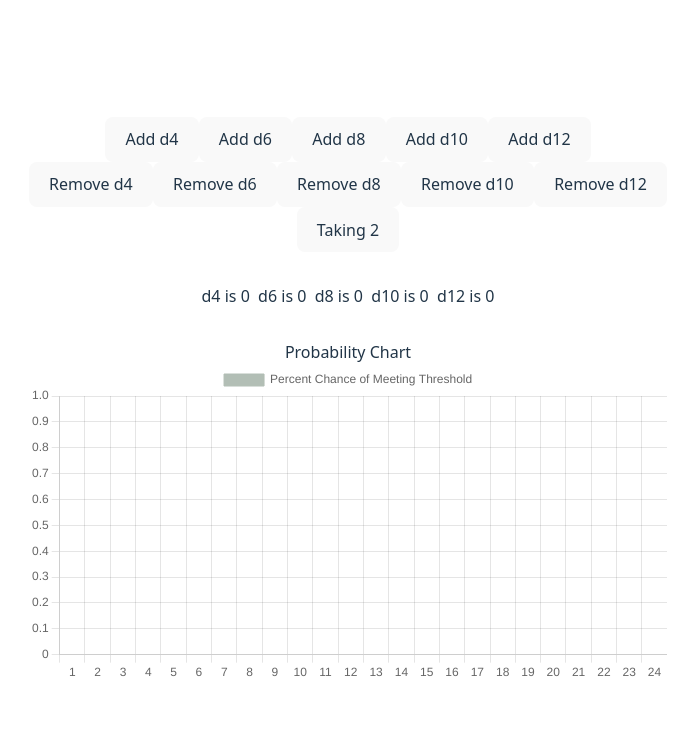
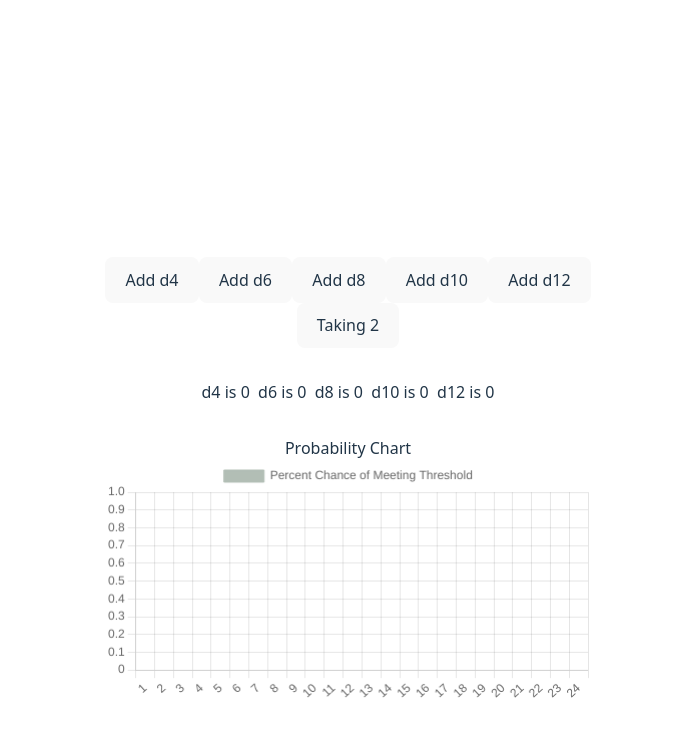
Before and after one commit to emoutrey/MarvelHeroicDicePoolVisualizer, a React (Vite) app: page / in a window 1280 px wide. Shown: the top 736 px of the page, without its empty margins (292-990 px from the left). Built offline with nearby package versions, Linux system fonts and the light colour scheme.

Commit message:
Maybe I should just use svgs

```diff
--- a/src/Dice.tsx
+++ b/src/Dice.tsx
@@ -13,11 +13,15 @@
     };
 
     return (
-        <>
-            <Triangle direction='up' />
+        <div className="flex flex-col">
+            <div className="w-20 h-40">
+                <Triangle direction='up' />
+            </div>
+            {/* this is where the picture of the die will go */}
+            {/* I want to make the shape with css rather than use svgs */}
             <button className="bg-blue-500" onClick={handleClick}>{diceLabel}</button>
             <Triangle direction='down' />
-        </>
+        </div>
     )
 }
 
--- a/src/DicePool.tsx
+++ b/src/DicePool.tsx
@@ -13,18 +13,13 @@
     {/* TODO: Make these pictures of dice or something, buttons and labels are just placeholders */}
     return (
         <div>
-            <Dice diceLabel="Add d4" diceFunction={() => setD4(totalDice < maxDice ? d4 + 1 : d4)} />
-            <Dice diceLabel="Add d6" diceFunction={() => setD6(totalDice < maxDice ? d6 + 1 : d6)} />
-            <Dice diceLabel="Add d8" diceFunction={() => setD8(totalDice < maxDice ? d8 + 1 : d8)} />
-            <Dice diceLabel="Add d10" diceFunction={() => setD10(totalDice < maxDice ? d10 + 1 : d10)} />
-            <Dice diceLabel="Add d12" diceFunction={() => setD12(totalDice < maxDice ? d12 + 1 : d12)} />
-            <br/>
-            <Dice diceLabel="Remove d4" diceFunction={() => setD4(d4 > 0 ? d4 - 1 : d4)} />
-            <Dice diceLabel="Remove d6" diceFunction={() => setD6(d6 > 0 ? d6 - 1 : d6)} />
-            <Dice diceLabel="Remove d8" diceFunction={() => setD8(d8 > 0 ? d8 - 1 : d8)} />
-            <Dice diceLabel="Remove d10" diceFunction={() => setD10(d10 > 0 ? d10 - 1 : d10)} />
-            <Dice diceLabel="Remove d12" diceFunction={() => setD12(d12 > 0 ? d12 - 1 : d12)} />
-            <br/>
+            <div className="flex flex-row">
+                <Dice diceLabel="Add d4" diceFunction={() => setD4(totalDice < maxDice ? d4 + 1 : d4)} />
+                <Dice diceLabel="Add d6" diceFunction={() => setD6(totalDice < maxDice ? d6 + 1 : d6)} />
+                <Dice diceLabel="Add d8" diceFunction={() => setD8(totalDice < maxDice ? d8 + 1 : d8)} />
+                <Dice diceLabel="Add d10" diceFunction={() => setD10(totalDice < maxDice ? d10 + 1 : d10)} />
+                <Dice diceLabel="Add d12" diceFunction={() => setD12(totalDice < maxDice ? d12 + 1 : d12)} />
+            </div>
             <button onClick={() => setTake2(!take2)}>{take2 ? 'Taking 2' : 'Taking 3'}</button>
             <br/>
             <div className="card">
```
